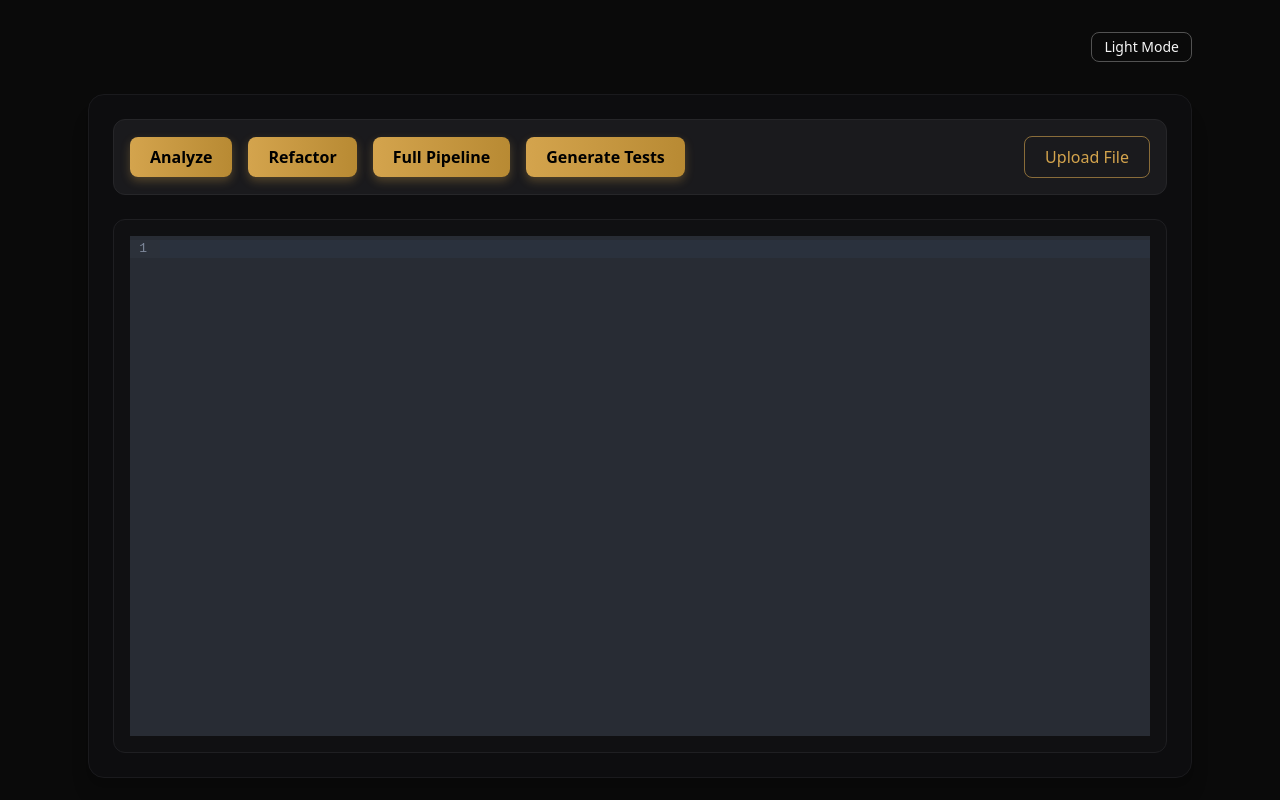
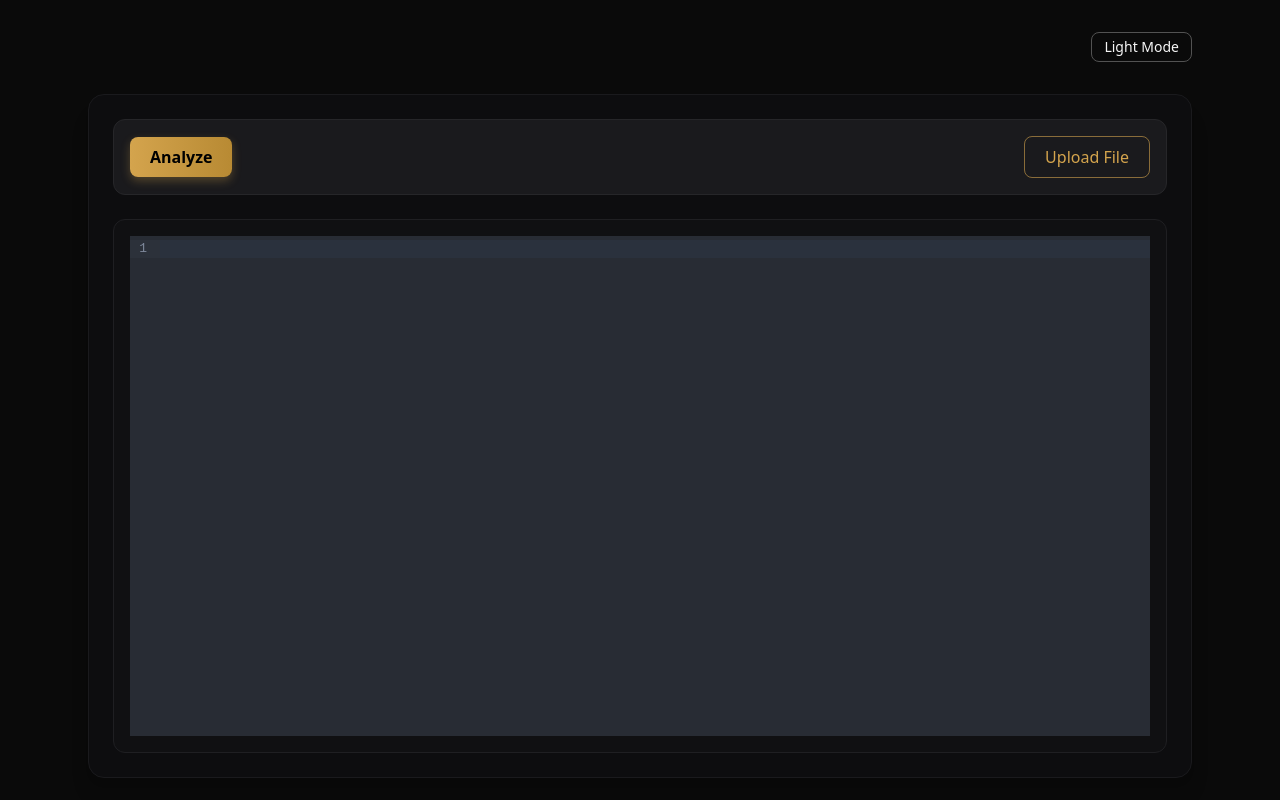
Before and after one commit to Kiruthika-1210/codesage-frontend, a React (Vite) app: page / in a window 1280 px wide. Shown: the top 800 px of the page. Built offline with nearby package versions, Linux system fonts and the light colour scheme; no server answers.

Commit message:
Edited CodeEditor.jsx
Removed unused functions and parameters from CodeEditor component, keeping only essential functionality for code editing and file upload.

```diff
--- a/src/components/CodeEditor.jsx
+++ b/src/components/CodeEditor.jsx
@@ -7,26 +7,22 @@ function CodeEditor({
     code,
     onCodeChange,
     onAnalyze,
-    onRefactor,
-    onFullPipeline,
-    onGenerateTests,
 }) {
     const fileInputRef = useRef(null);
 
     // When user edits code in CodeMirror
     function handleEditorChange(value) {
-        onCodeChange(value);   // send to Home.jsx
+        onCodeChange(value);
     }
 
-    // File upload logic (Step 4)
+    // File upload logic
     function handleFileSelected(event) {
         const file = event.target.files[0];
         if (!file) return;
 
         const reader = new FileReader();
         reader.onload = (e) => {
-            const text = e.target.result;
-            onCodeChange(text); // send file text to Home.jsx
+            onCodeChange(e.target.result);
         };
         reader.readAsText(file);
     }
@@ -37,25 +33,11 @@ function CodeEditor({
             {/* Toolbar */}
             <div className="flex justify-between items-center bg-[#1a1a1d] p-4 rounded-xl border border-[#262629]">
 
-                {/* Buttons */}
+                {/* Analyze Button */}
                 <div className="flex gap-4">
-
                     <button onClick={onAnalyze} className="btn">
                         Analyze
                     </button>
-
-                    <button onClick={onRefactor} className="btn">
-                        Refactor
-                    </button>
-
-                    <button onClick={onFullPipeline} className="btn">
-                        Full Pipeline
-                    </button>
-
-                    <button onClick={onGenerateTests} className="btn">
-                        Generate Tests
-                    </button>
-
                 </div>
 
                 {/* Upload Button */}
```
